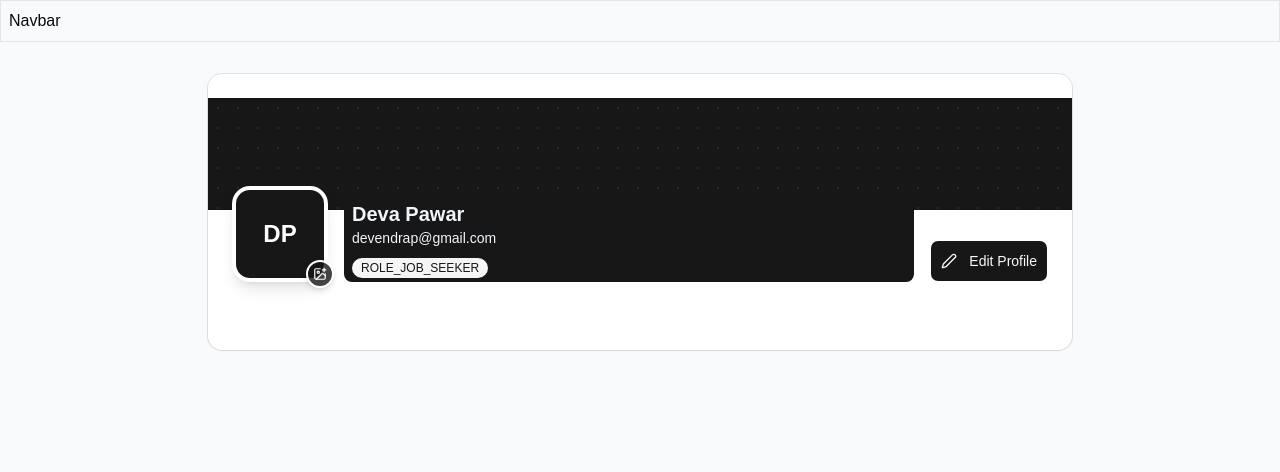
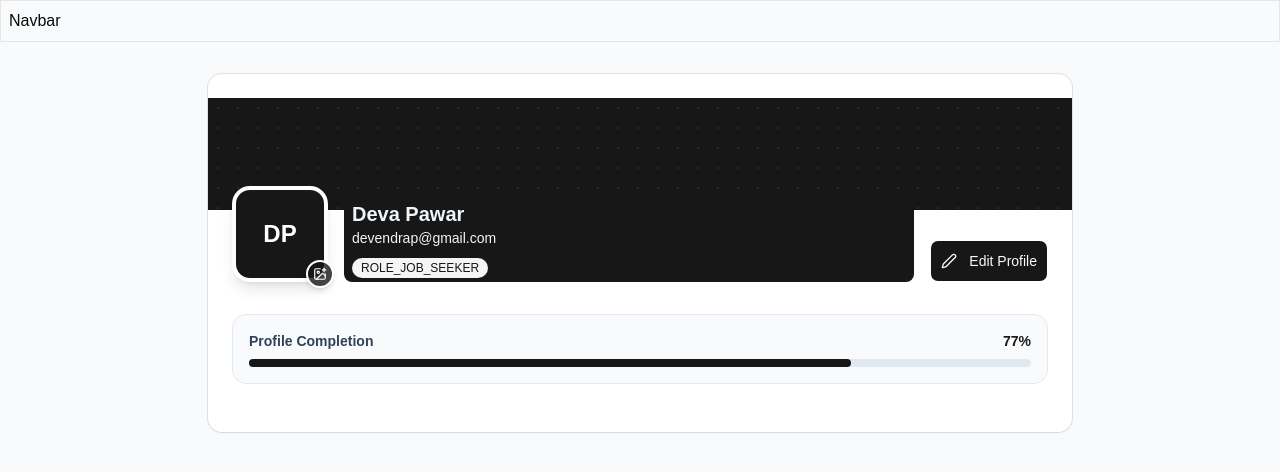
Before and after one commit to Devendra15197/job-portal-frontend, a React (Vite) app: page /profile in a window 1280 px wide. Shown: the top 472 px of the page. Built offline with nearby package versions, Linux system fonts and the light colour scheme.

Commit message:
Implementing ProfileHeroCard remaining parts

```diff
--- a/src/pages/Profile/ProfileHeroCard.jsx
+++ b/src/pages/Profile/ProfileHeroCard.jsx
@@ -8,6 +8,8 @@ import { X } from 'lucide-react'
 import { Save } from 'lucide-react'
 
 const ProfileHeroCard = ({ user, editing, uploading, onFileSelect, onEdit, onSave, onCancel }) => {
+
+    const pct = 77;
     return (
         <Card>
 
@@ -51,6 +53,18 @@ const ProfileHeroCard = ({ user, editing, uploading, onFileSelect, onEdit, onSav
                         )
                     }
                 </div>
+
+                {/* Completion Bar  */}
+                <div className='bg-slate-50 rounded-xl p-4 border border-slate-200'>
+                    <div className='flex items-center justify-between mb-2'>
+                        <span className='text-sm font-semibold text-slate-700'>Profile Completion</span>
+                        <span className='text-sm font-bold text-primary'>{pct}%</span>
+                    </div>
+                    <div className='h-2 rounded-full bg-slate-200'>
+                        <div className='h-full rounded-full transition-all duration-500 bg-primary'
+                            style={{ width: `${pct}%` }}></div>
+                    </div>
+                </div>
             </CardContent>
         </Card >
     )
```
